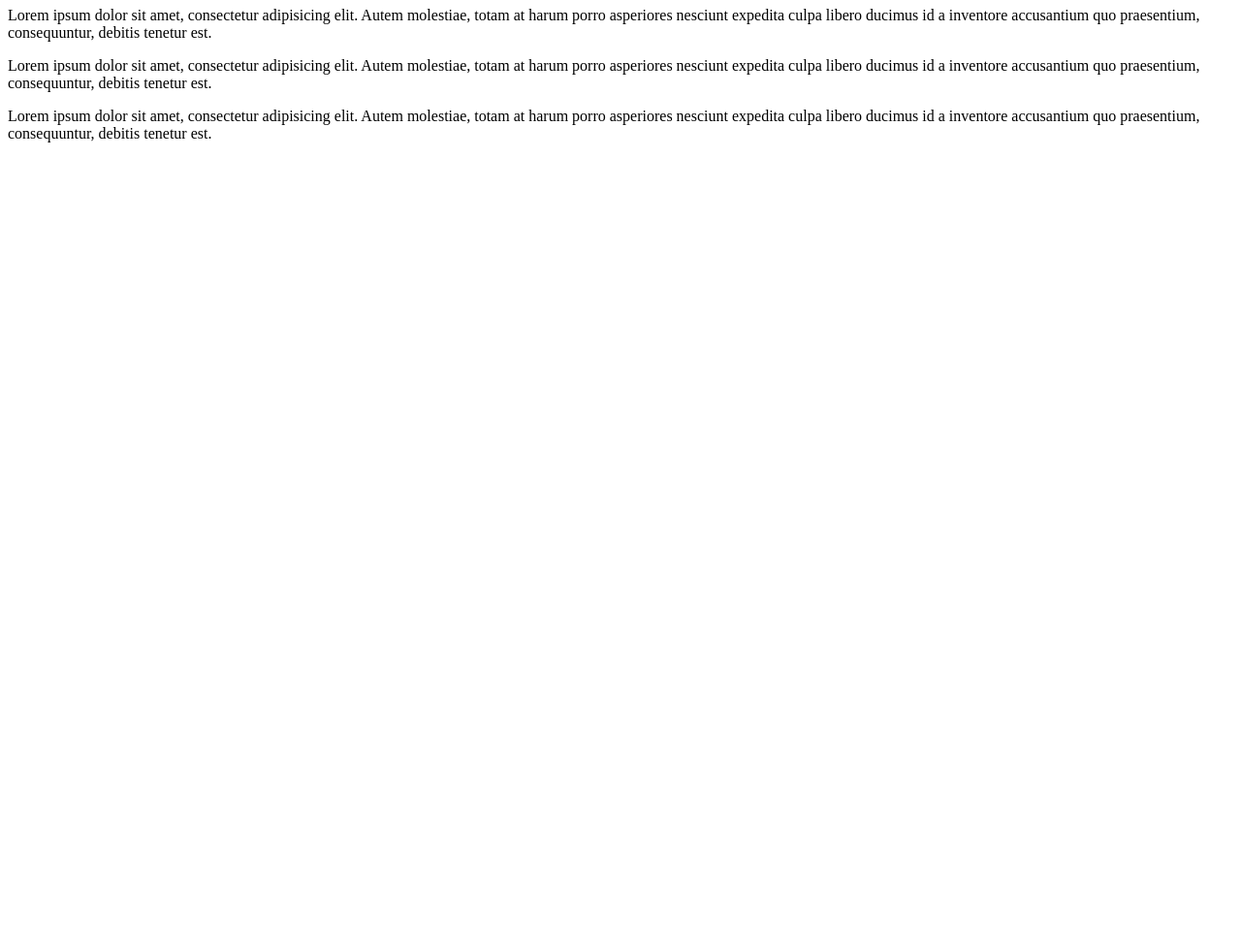
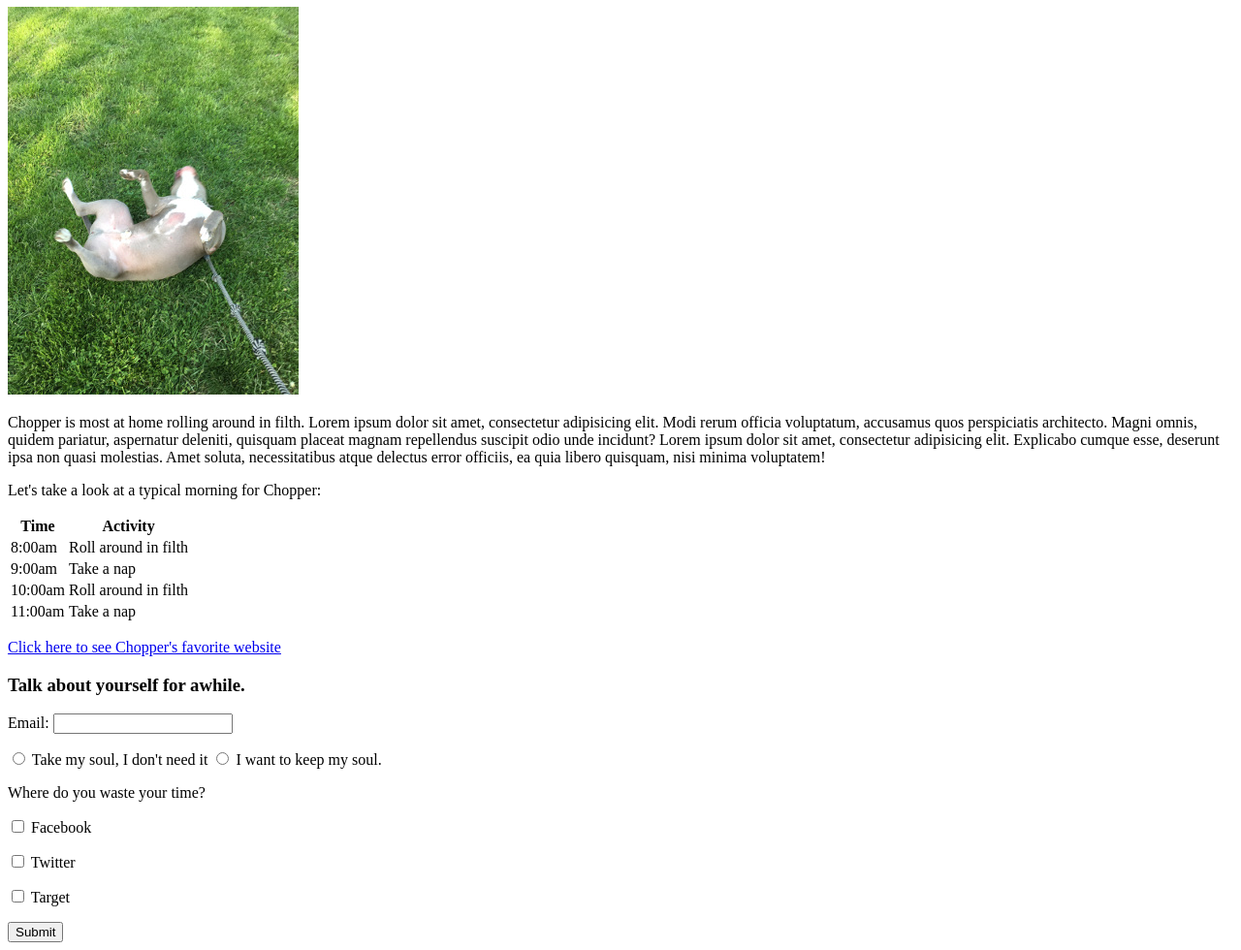
Before and after one commit to cd-chicago-june-cohort/fake-blog-baldmike, a plain HTML site: page index.html in a window 1280 px wide. Shown: the part 73-1053 px from the top of the page at 97% size. Before the commit the page ends 800 px from the top, so only its background shows below. Drawn offline with Linux system fonts and the light colour scheme.

Commit message:
inital commit

```diff
--- a/index.html
+++ b/index.html
@@ -7,12 +7,73 @@
     <title>Document</title>
 </head>
 <body>
-    <h1>My Title</h1>
-    <p>Lorem ipsum dolor sit amet, consectetur adipisicing elit. Autem molestiae, totam at harum porro asperiores nesciunt expedita culpa libero ducimus id a inventore accusantium quo praesentium, consequuntur, debitis tenetur est.
-    </p>
-    <p>Lorem ipsum dolor sit amet, consectetur adipisicing elit. Autem molestiae, totam at harum porro asperiores nesciunt expedita culpa libero ducimus id a inventore accusantium quo praesentium, consequuntur, debitis tenetur est.
-    </p>
-    <p>Lorem ipsum dolor sit amet, consectetur adipisicing elit. Autem molestiae, totam at harum porro asperiores nesciunt expedita culpa libero ducimus id a inventore accusantium quo praesentium, consequuntur, debitis tenetur est.
-    </p>
+    <div class="container">
+        <div class="header">
+            <h1>My Dog Chopper</h1>
+            <p>
+            <img src="ChopRoll.jpg" alt="Chopper in the grass">
+            </p>
+            <p>Chopper is most at home rolling around in filth. Lorem ipsum dolor sit amet, consectetur adipisicing elit. Modi rerum officia voluptatum, accusamus quos perspiciatis architecto. Magni omnis, quidem pariatur, aspernatur deleniti, quisquam placeat magnam repellendus suscipit odio unde incidunt?  Lorem ipsum dolor sit amet, consectetur adipisicing elit. Explicabo cumque esse, deserunt ipsa non quasi molestias. Amet soluta, necessitatibus atque delectus error officiis, ea quia libero quisquam, nisi minima voluptatem!
+            </p>
+        </div>
+        <div class="body">
+            <p>Let's take a look at a typical morning for Chopper:</p>
+            <table>
+                <tr>
+                    <th>Time</th>
+                    <th>Activity</th>
+                </tr>
+                <tr>
+                    <td>8:00am</td>
+                    <td>Roll around in filth</td>
+                </tr>
+                <tr>
+                    <td>9:00am</td>
+                    <td>Take a nap</td>
+                </tr>
+                <tr>
+                    <td>10:00am</td>
+                    <td>Roll around in filth</td>
+                </tr>
+                <tr>
+                    <td>11:00am</td>
+                    <td>Take a nap</td>
+                </tr>
+            </table>
+            <p>
+                <a href="wwww.wikipedia.org">Click here to see Chopper's favorite website</a>
+            </p>
+        </div>
+        <form>
+            <h3>Talk about yourself for awhile.</h3>
+            <label for="email">Email:</label>
+            <input type="email" id="email" name"email">
+
+            <p>
+                <input type="radio" id="sellSoul" name="sellSoul">
+                <label for="sellSoul">Take my soul, I don't need it</label>
+
+                <input type="radio" id="keepSoul" name="keepSoul">
+                <label for="keepSoul">I want to keep my soul.</label>
+            </p>
+            <p>
+                Where do you waste your time?
+            </p>
+            <p>
+                <input type="checkbox" id="facebook" name="facebook">
+                <label for="facebook">Facebook</label>
+            </p>
+            <p>
+                <input type="checkbox" id="twitter" name="twitter">
+                <label for="twitter">Twitter</label>
+            </p>
+            <p>
+                <input type="checkbox" id="Target" name="Target">
+                <label for="target">Target</label>
+            </p>
+
+            <input type="submit" action="submit">
+        </form>
+
 </body>
 </html>
```
Also changed, not shown: ChopRoll.JPG (added), 3 other files.
